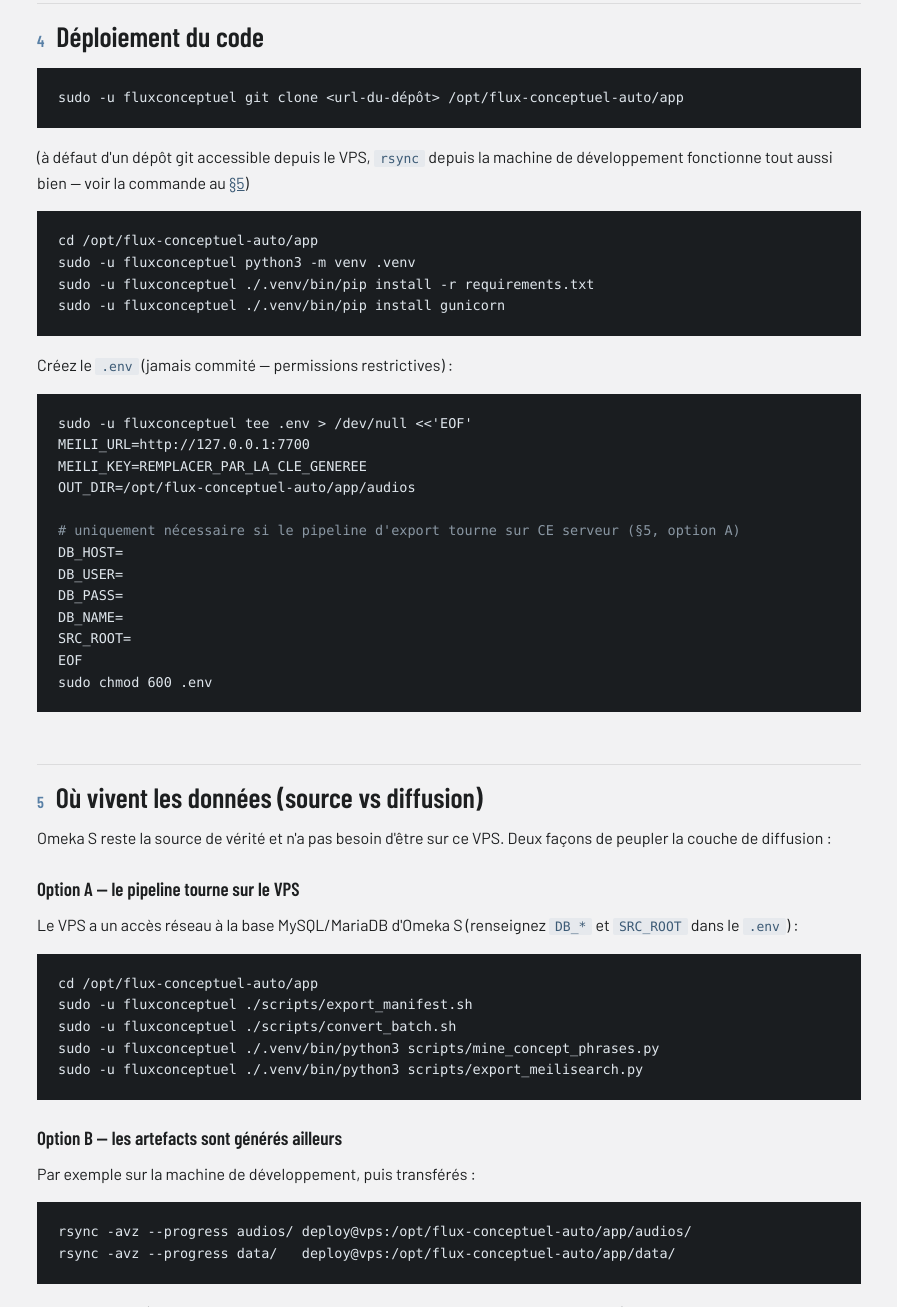
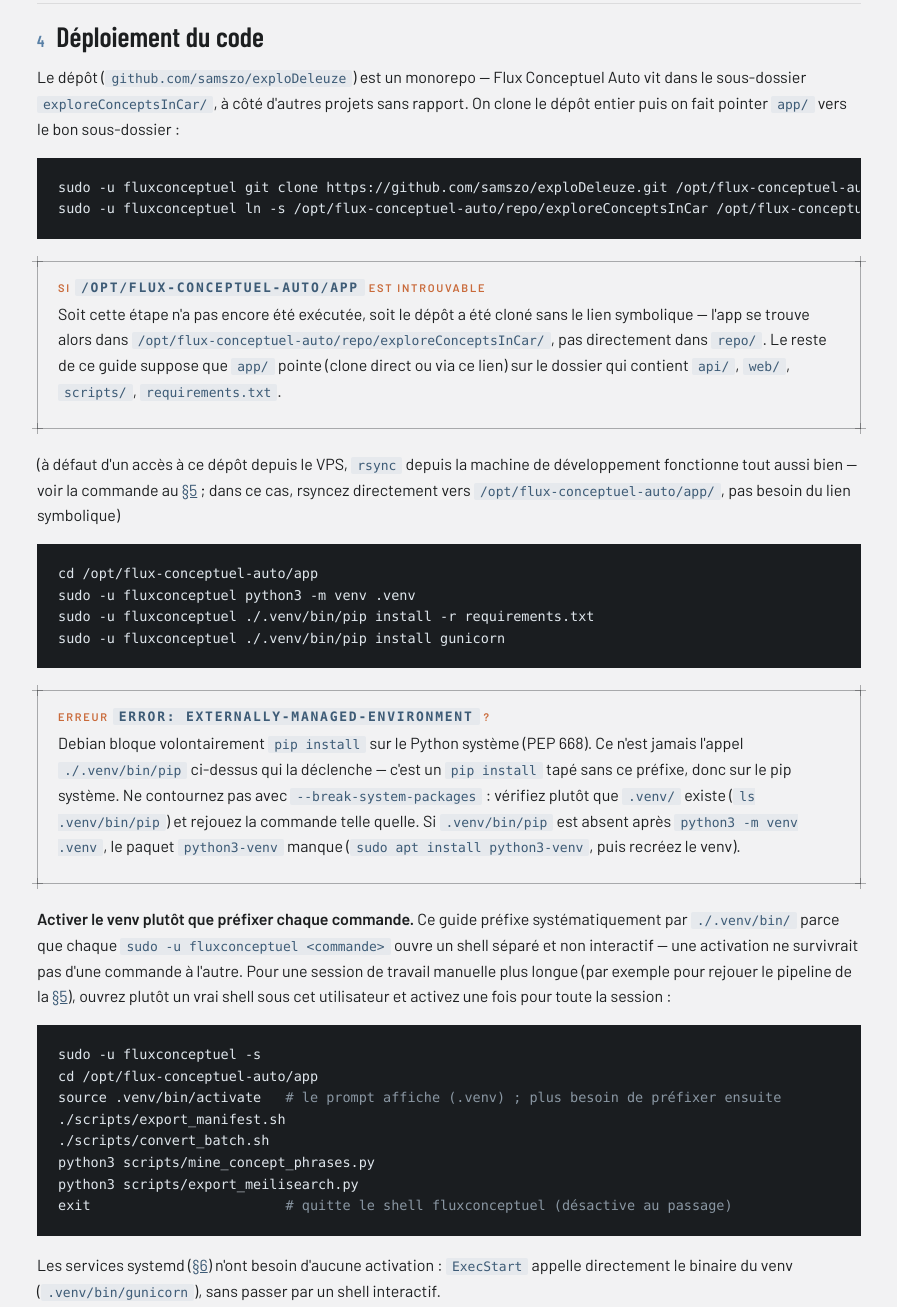
Before and after one commit to samszo/exploDeleuze, a plain HTML site: page exploreConceptsInCar/docs/deployment.html in a window 1280 px wide. Shown: the part 2333-3640 px from the top of the page, without its empty margins (191-1088 px from the left). Drawn offline with nearby package versions, Linux system fonts and the light colour scheme; a web font is replaced by a local one.

Commit message:
feat(docs): améliorer les instructions de déploiement et d'activation du venv

```diff
--- a/exploreConceptsInCar/docs/deployment.html
+++ b/exploreConceptsInCar/docs/deployment.html
@@ -188,12 +188,36 @@ sudo systemctl enable --now meilisearch
 sudo systemctl status meilisearch   <span class="c"># doit être "active (running)"</span></pre>
 
   <h2 id="code"><span class="num">4</span>Déploiement du code</h2>
-  <pre>sudo -u fluxconceptuel git clone &lt;url-du-dépôt&gt; /opt/flux-conceptuel-auto/app</pre>
-  <p>(à défaut d'un dépôt git accessible depuis le VPS, <code>rsync</code> depuis la machine de développement fonctionne tout aussi bien — voir la commande au <a href="#donnees">§5</a>)</p>
+  <p>Le dépôt (<code>github.com/samszo/exploDeleuze</code>) est un monorepo — Flux Conceptuel Auto vit dans le sous-dossier <code>exploreConceptsInCar/</code>, à côté d'autres projets sans rapport. On clone le dépôt entier puis on fait pointer <code>app/</code> vers le bon sous-dossier :</p>
+  <pre>sudo -u fluxconceptuel git clone https://github.com/samszo/exploDeleuze.git /opt/flux-conceptuel-auto/repo
+sudo -u fluxconceptuel ln -s /opt/flux-conceptuel-auto/repo/exploreConceptsInCar /opt/flux-conceptuel-auto/app</pre>
+
+  <div class="callout warn"><div class="c2"></div>
+    <div class="callout-label">Si <code>/opt/flux-conceptuel-auto/app</code> est introuvable</div>
+    <p>Soit cette étape n'a pas encore été exécutée, soit le dépôt a été cloné sans le lien symbolique — l'app se trouve alors dans <code>/opt/flux-conceptuel-auto/repo/exploreConceptsInCar/</code>, pas directement dans <code>repo/</code>. Le reste de ce guide suppose que <code>app/</code> pointe (clone direct ou via ce lien) sur le dossier qui contient <code>api/</code>, <code>web/</code>, <code>scripts/</code>, <code>requirements.txt</code>.</p>
+  </div>
+
+  <p>(à défaut d'un accès à ce dépôt depuis le VPS, <code>rsync</code> depuis la machine de développement fonctionne tout aussi bien — voir la commande au <a href="#donnees">§5</a> ; dans ce cas, rsyncez directement vers <code>/opt/flux-conceptuel-auto/app/</code>, pas besoin du lien symbolique)</p>
   <pre>cd /opt/flux-conceptuel-auto/app
 sudo -u fluxconceptuel python3 -m venv .venv
 sudo -u fluxconceptuel ./.venv/bin/pip install -r requirements.txt
 sudo -u fluxconceptuel ./.venv/bin/pip install gunicorn</pre>
+
+  <div class="callout warn"><div class="c2"></div>
+    <div class="callout-label">Erreur <code>error: externally-managed-environment</code> ?</div>
+    <p>Debian bloque volontairement <code>pip install</code> sur le Python système (PEP 668). Ce n'est jamais l'appel <code>./.venv/bin/pip</code> ci-dessus qui la déclenche — c'est un <code>pip install</code> tapé sans ce préfixe, donc sur le pip système. Ne contournez pas avec <code>--break-system-packages</code> : vérifiez plutôt que <code>.venv/</code> existe (<code>ls .venv/bin/pip</code>) et rejouez la commande telle quelle. Si <code>.venv/bin/pip</code> est absent après <code>python3 -m venv .venv</code>, le paquet <code>python3-venv</code> manque (<code>sudo apt install python3-venv</code>, puis recréez le venv).</p>
+  </div>
+
+  <p><strong>Activer le venv plutôt que préfixer chaque commande.</strong> Ce guide préfixe systématiquement par <code>./.venv/bin/</code> parce que chaque <code>sudo -u fluxconceptuel &lt;commande&gt;</code> ouvre un shell séparé et non interactif — une activation ne survivrait pas d'une commande à l'autre. Pour une session de travail manuelle plus longue (par exemple pour rejouer le pipeline de la <a href="#donnees">§5</a>), ouvrez plutôt un vrai shell sous cet utilisateur et activez une fois pour toute la session :</p>
+  <pre>sudo -u fluxconceptuel -s
+cd /opt/flux-conceptuel-auto/app
+source .venv/bin/activate   <span class="c"># le prompt affiche (.venv) ; plus besoin de préfixer ensuite</span>
+./scripts/export_manifest.sh
+./scripts/convert_batch.sh
+python3 scripts/mine_concept_phrases.py
+python3 scripts/export_meilisearch.py
+exit                        <span class="c"># quitte le shell fluxconceptuel (désactive au passage)</span></pre>
+  <p>Les services systemd (<a href="#systemd">§6</a>) n'ont besoin d'aucune activation : <code>ExecStart</code> appelle directement le binaire du venv (<code>.venv/bin/gunicorn</code>), sans passer par un shell interactif.</p>
 
   <p>Créez le <code>.env</code> (jamais commité — permissions restrictives) :</p>
   <pre>sudo -u fluxconceptuel tee .env > /dev/null &lt;&lt;'EOF'
@@ -308,8 +332,9 @@ curl -I https://flux.exemple.tld/audio/&lt;un-hash&gt;.opus
 
   <h2 id="maintenance"><span class="num">9</span>Maintenance</h2>
   <h3>Mettre à jour le code</h3>
-  <pre>cd /opt/flux-conceptuel-auto/app
+  <pre>cd /opt/flux-conceptuel-auto/repo   <span class="c"># le clone du monorepo, pas le lien app/</span>
 sudo -u fluxconceptuel git pull
+cd /opt/flux-conceptuel-auto/app
 sudo -u fluxconceptuel ./.venv/bin/pip install -r requirements.txt
 sudo systemctl restart flux-api</pre>
 
```
Also changed, not shown: exploreConceptsInCar/docs/DEPLOYMENT.md (+26 -3 lines), exploreConceptsInCar/docs/index.html (+12 -4 lines), exploreConceptsInCar/docs/README.md.
